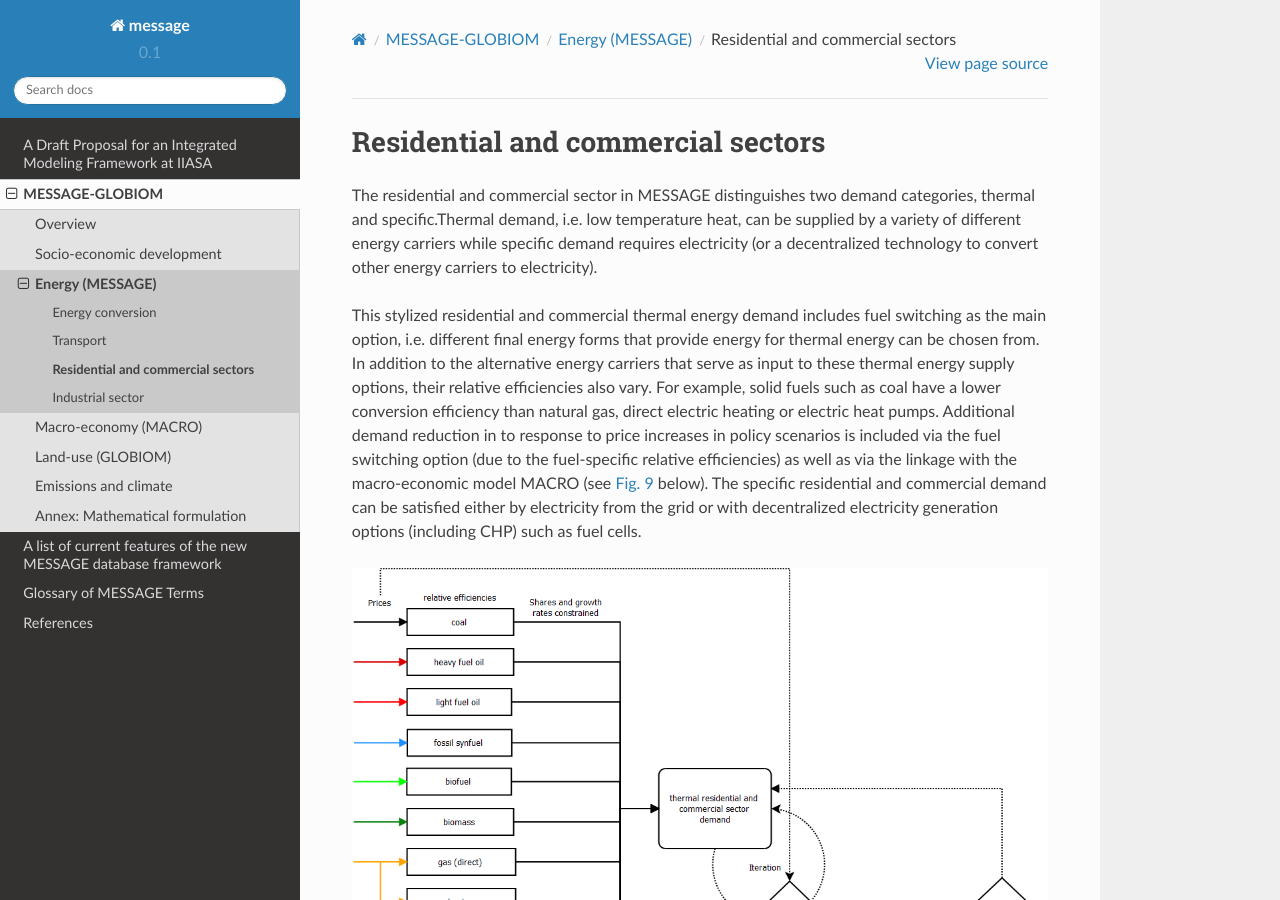
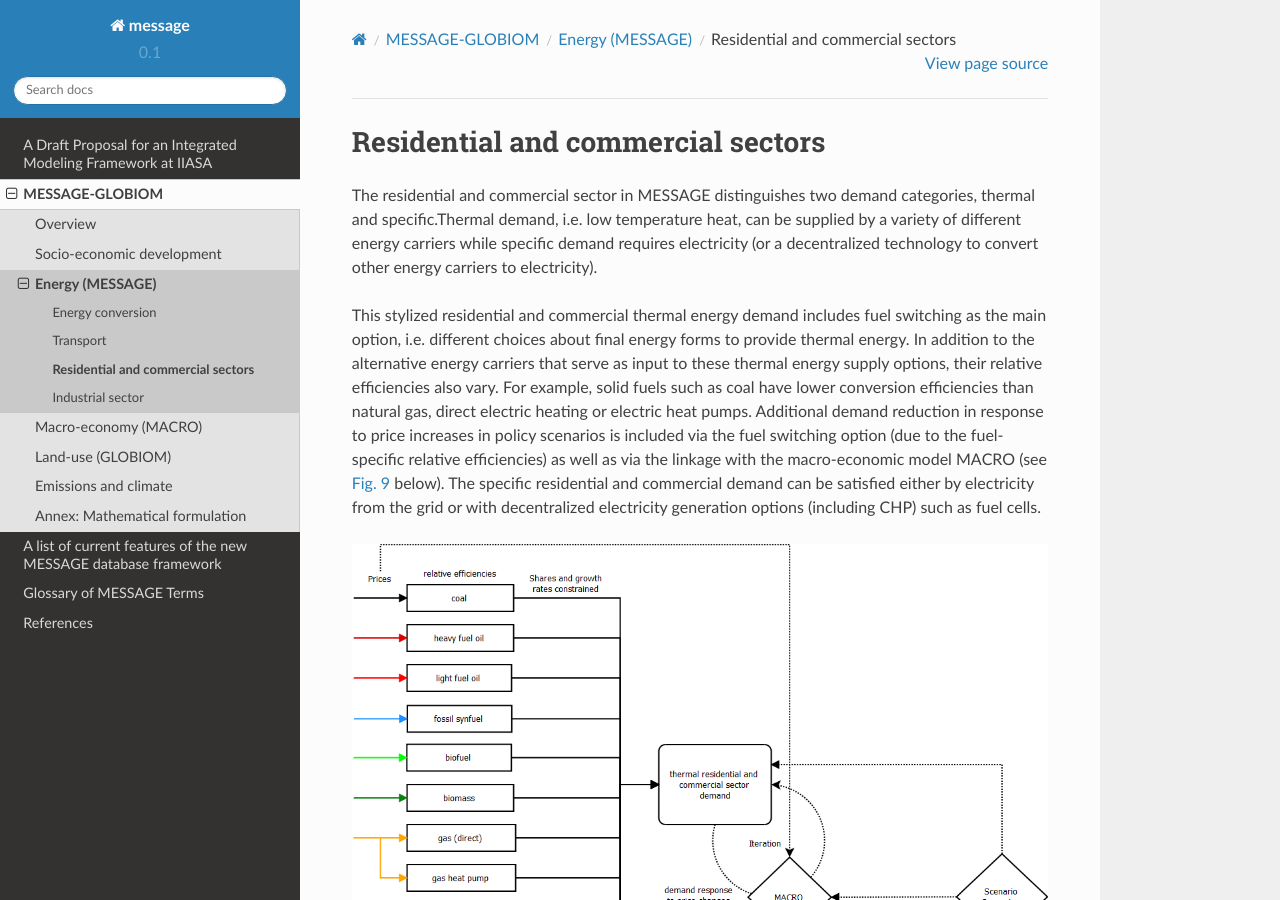
Before and after one commit to iiasa/message_doc, a Sphinx documentation site: the page built from source/message_globiom/energy/resid_commerc.rst, in a window 1280 px wide and 900 px high. Built offline with Sphinx 7.4.7 and the Read the Docs theme 2.0.0, drawn with Linux system fonts in a browser that asks for light colours; pages that are not in the unit, such as notebooks, are missing from menus; cross-references to code outside the pages are shown as plain code.

Commit message:
Update resid_commerc.rst

```diff
--- a/source/message_globiom/energy/resid_commerc.rst
+++ b/source/message_globiom/energy/resid_commerc.rst
@@ -4,7 +4,7 @@
 ===================================
 The residential and commercial sector in MESSAGE distinguishes two demand categories, thermal and specific.Thermal demand, i.e. low temperature heat, can be supplied by a variety of different energy carriers while specific demand requires electricity (or a decentralized technology to convert other energy carriers to electricity).
 
-This stylized residential and commercial thermal energy demand includes fuel switching as the main option, i.e. different final energy forms that provide energy for thermal energy can be chosen from. In addition to the alternative energy carriers that serve as input to these thermal energy supply options, their relative efficiencies also vary. For example, solid fuels such as coal have a lower conversion efficiency than natural gas, direct electric heating or electric heat pumps. Additional demand reduction in to response to price increases in policy scenarios is included via the fuel switching option (due to the fuel-specific relative efficiencies) as well as via the linkage with the macro-economic model MACRO (see :numref:`fig-rescom` below). The specific residential and commercial demand can be satisfied either by electricity from the grid or with decentralized electricity generation options (including CHP) such as fuel cells.
+This stylized residential and commercial thermal energy demand includes fuel switching as the main option, i.e. different choices about final energy forms to provide thermal energy. In addition to the alternative energy carriers that serve as input to these thermal energy supply options, their relative efficiencies also vary. For example, solid fuels such as coal have lower conversion efficiencies than natural gas, direct electric heating or electric heat pumps. Additional demand reduction in response to price increases in policy scenarios is included via the fuel switching option (due to the fuel-specific relative efficiencies) as well as via the linkage with the macro-economic model MACRO (see :numref:`fig-rescom` below). The specific residential and commercial demand can be satisfied either by electricity from the grid or with decentralized electricity generation options (including CHP) such as fuel cells.
 
 .. _fig-rescom:
 .. figure:: /_static/residential-commercial_end-use.png
```
